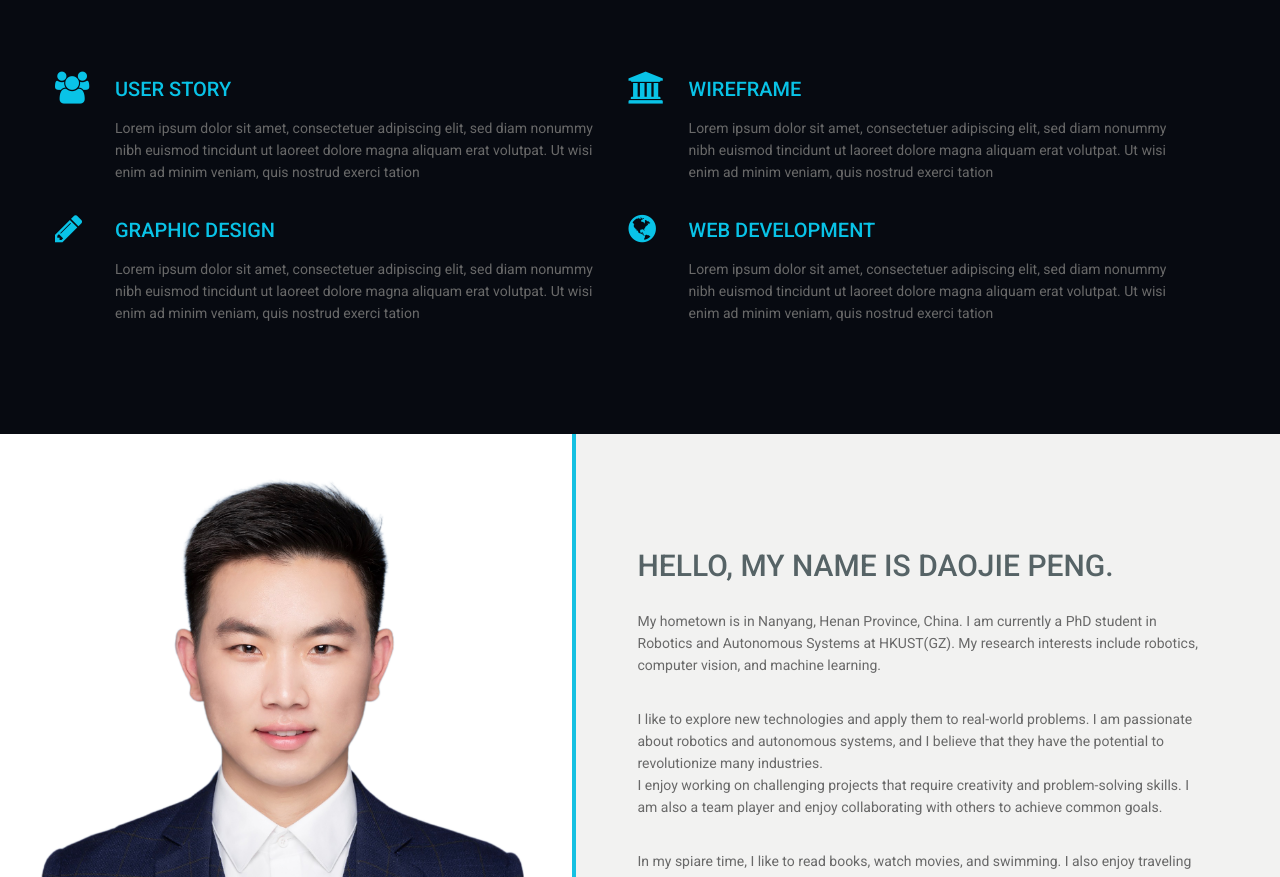
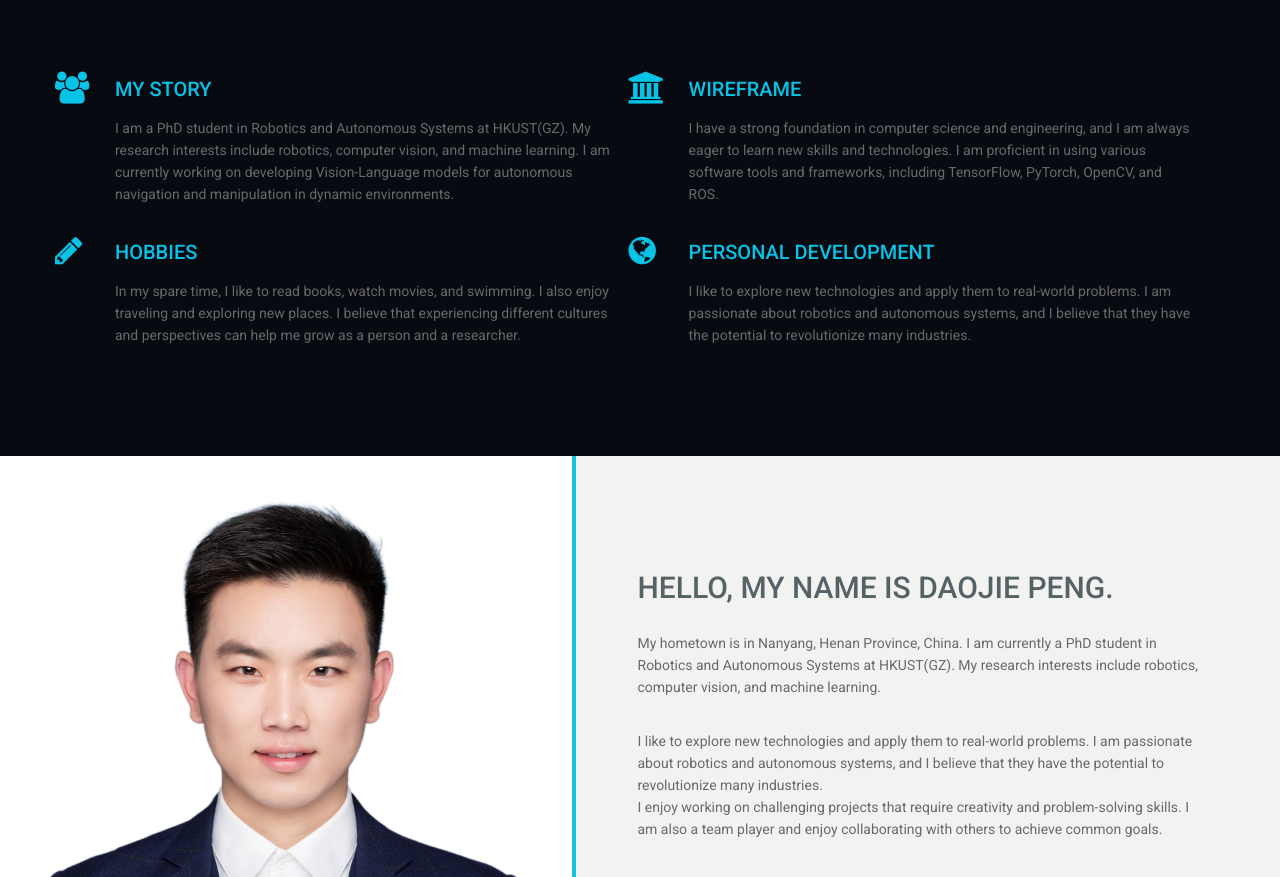
Before and after one commit to DaojiePENG/DaojiePENG.github.io, a plain HTML site: page Personal/index.html in a window 1280 px wide. Shown: the part 988-1865 px from the top of the page. Drawn offline with nearby package versions, Linux system fonts and the light colour scheme.

Commit message:
initialize daojie's personal website

```diff
--- a/Personal/index.html
+++ b/Personal/index.html
@@ -85,29 +85,37 @@
 							<div class="service-inner wow fadeInRight" data-wow-delay=".2s">
 								<i class="fa fa-users"></i>
 								<div class="service-box">
-									<h3>User Story</h3>
-									<p>Lorem ipsum dolor sit amet, consectetuer adipiscing elit, sed diam nonummy nibh euismod tincidunt ut laoreet dolore magna aliquam erat volutpat. Ut wisi enim ad minim veniam, quis nostrud exerci tation</p>
+									<h3>My Story</h3>
+									<p>
+										I am a PhD student in Robotics and Autonomous Systems at HKUST(GZ). My research interests include robotics, computer vision, and machine learning. I am currently working on developing Vision-Language models for autonomous navigation and manipulation in dynamic environments.
+									</p>
 								</div>
 							</div> <!-- service -inner  -->
 							<div class="service-inner wow fadeInRight" data-wow-delay=".5s">
 								<i class="fa fa-bank"></i>
 								<div class="service-box">
 									<h3>Wireframe</h3>
-									<p>Lorem ipsum dolor sit amet, consectetuer adipiscing elit, sed diam nonummy nibh euismod tincidunt ut laoreet dolore magna aliquam erat volutpat. Ut wisi enim ad minim veniam, quis nostrud exerci tation</p>
+									<p>
+										I have a strong foundation in computer science and engineering, and I am always eager to learn new skills and technologies. I am proficient in using various software tools and frameworks, including TensorFlow, PyTorch, OpenCV, and ROS.
+									</p>
 								</div>
 							</div>  <!-- service -inner  -->
 							<div class="service-inner wow fadeInRight" data-wow-delay=".8s">
 								<i class="fa fa-pencil"></i>
 								<div class="service-box">
-									<h3>Graphic Design</h3>
-									<p>Lorem ipsum dolor sit amet, consectetuer adipiscing elit, sed diam nonummy nibh euismod tincidunt ut laoreet dolore magna aliquam erat volutpat. Ut wisi enim ad minim veniam, quis nostrud exerci tation</p>
+									<h3>Hobbies</h3>
+									<p>
+										In my spare time, I like to read books, watch movies, and swimming. I also enjoy traveling and exploring new places. I believe that experiencing different cultures and perspectives can help me grow as a person and a researcher.
+									</p>
 								</div>
 							</div> <!-- service -inner  -->
 							<div class="service-inner wow fadeInRight" data-wow-delay="1.1s">
 								<i class="fa fa-globe"></i>
 								<div class="service-box">
-									<h3>Web Development</h3>
-									<p>Lorem ipsum dolor sit amet, consectetuer adipiscing elit, sed diam nonummy nibh euismod tincidunt ut laoreet dolore magna aliquam erat volutpat. Ut wisi enim ad minim veniam, quis nostrud exerci tation</p>
+									<h3>Personal Development</h3>
+									<p>
+										I like to explore new technologies and apply them to real-world problems. I am passionate about robotics and autonomous systems, and I believe that they have the potential to revolutionize many industries.
+									</p>
 								</div>
 							</div>  <!-- service -inner  -->
 						</div>
```
